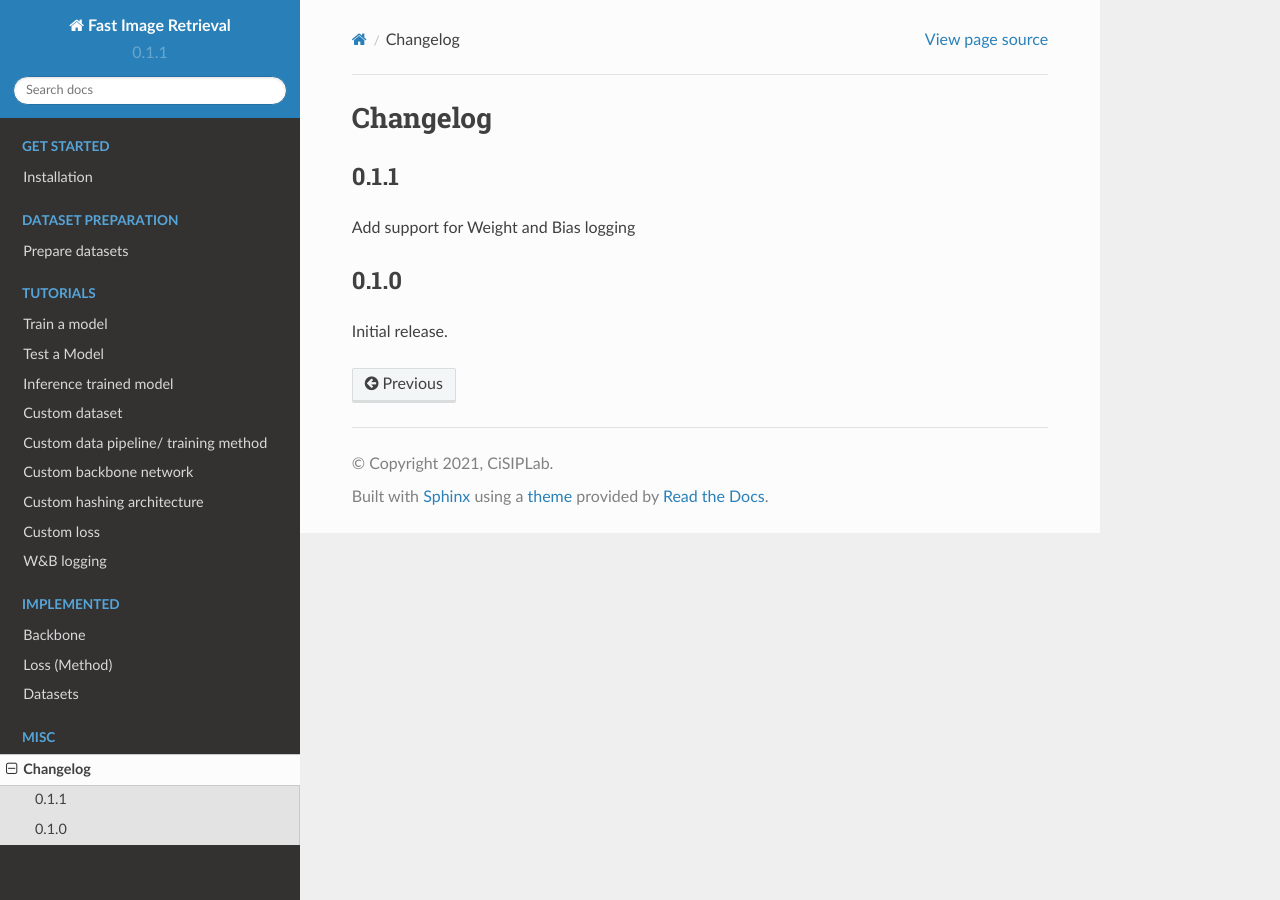
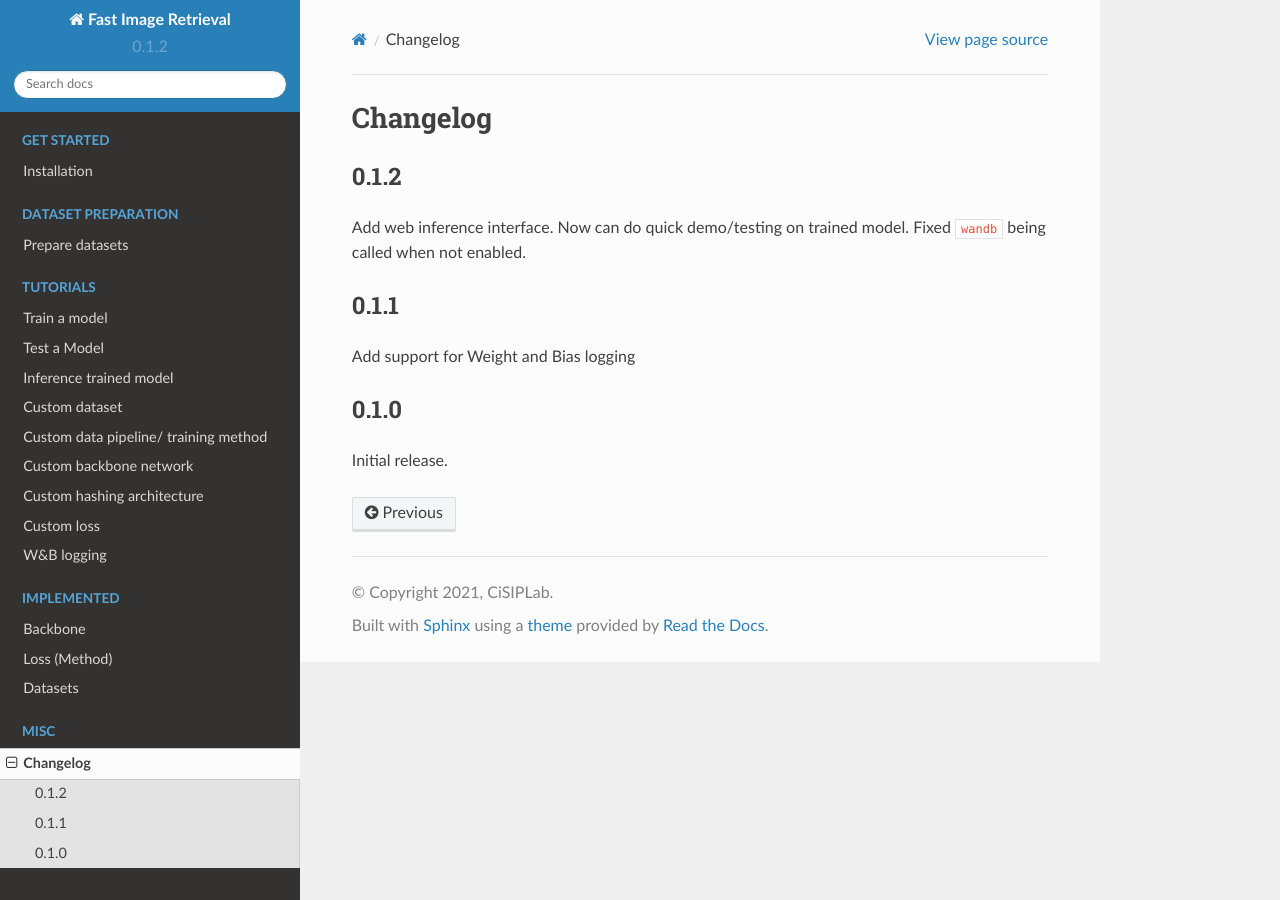
Before and after one commit to CISiPLab/cisip-FIRe, a Sphinx documentation site: the page built from docs/misc.md, in a window 1280 px wide. Built offline with Sphinx 7.4.7 and the Read the Docs theme 2.0.0, drawn with Linux system fonts in a browser that asks for light colours.

```diff
--- a/docs/misc.md
+++ b/docs/misc.md
@@ -1,4 +1,8 @@
 # Changelog
+## 0.1.2
+Add web inference interface. Now can do quick demo/testing on trained model.
+Fixed `wandb` being called when not enabled.
+
 ## 0.1.1
 Add support for Weight and Bias logging
 
--- a/version.py
+++ b/version.py
@@ -1,4 +1,4 @@
-__version__ = '0.1.1'
+__version__ = '0.1.2'
 
 
 def parse_version_info(version_str):
```
